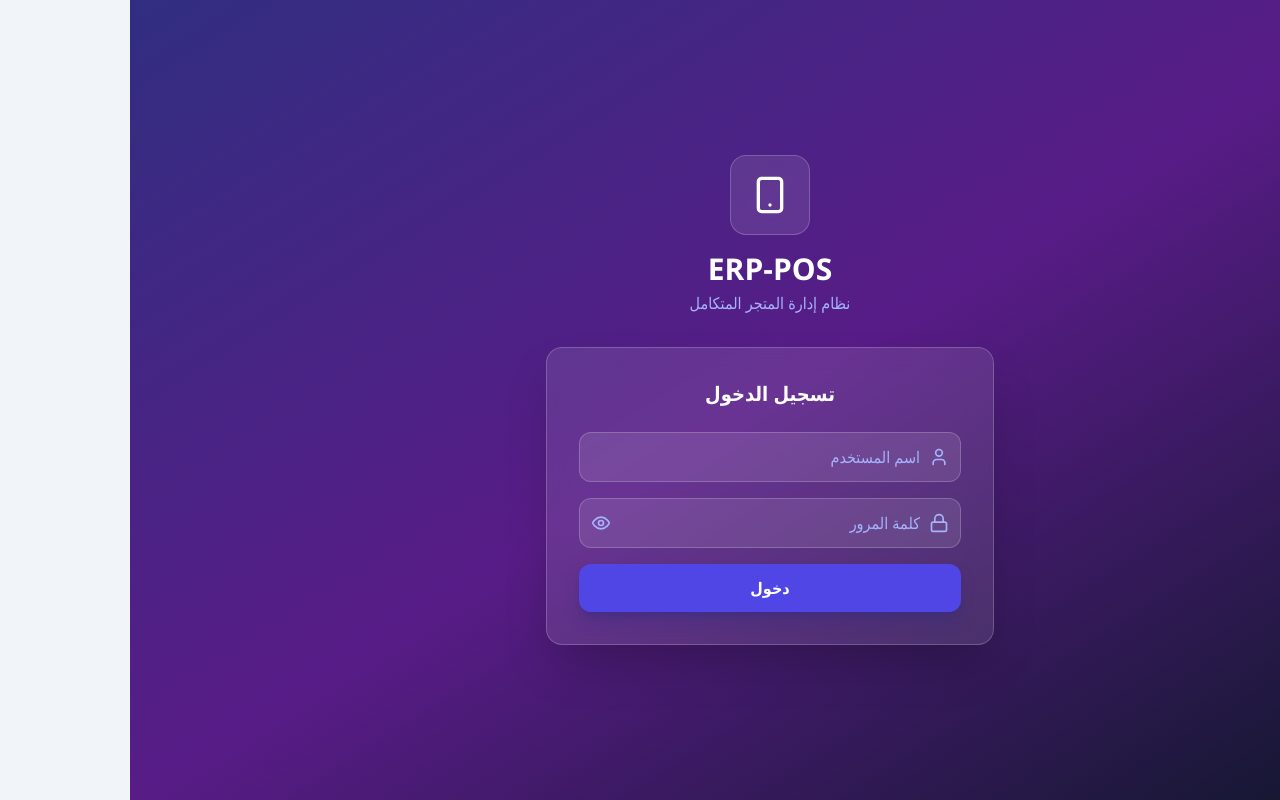
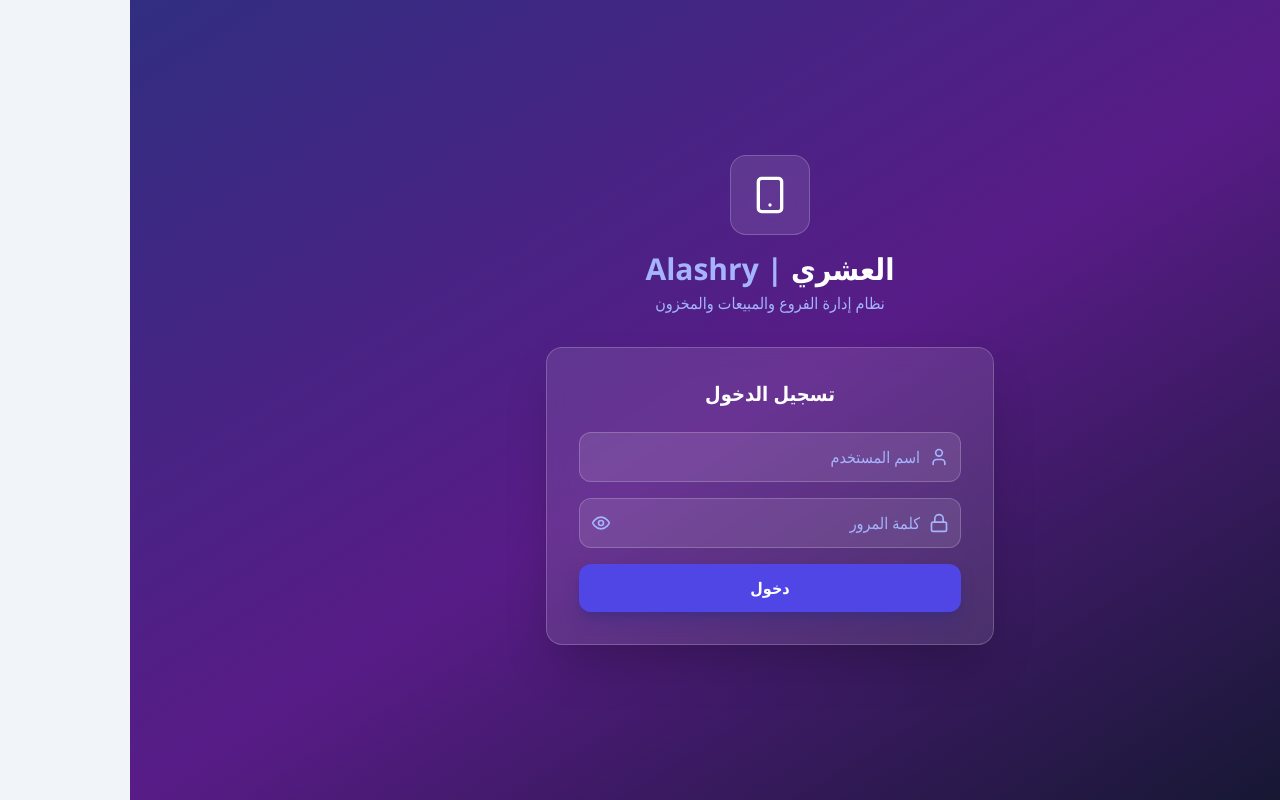
Before and after one commit to Test1531r/erp-pos-v5-hybrid, a React (Vite) app in the folder frontend/: page /login in a window 1280 px wide. Built offline with nearby package versions, Linux system fonts and the light colour scheme; no server answers.

Commit message:
branding: update login screen to Alashry

```diff
--- a/frontend/src/views/Login.jsx
+++ b/frontend/src/views/Login.jsx
@@ -35,8 +35,8 @@ export default function Login() {
           <div className="inline-flex items-center justify-center w-20 h-20 bg-white/10 backdrop-blur rounded-2xl mb-4 border border-white/20">
             <Smartphone className="w-10 h-10 text-white" />
           </div>
-          <h1 className="text-3xl font-bold text-white">ERP-POS</h1>
-          <p className="text-indigo-300 mt-1">نظام إدارة المتجر المتكامل</p>
+          <h1 className="text-3xl font-bold text-white">العشري <span className="text-indigo-300">| Alashry</span></h1>
+          <p className="text-indigo-300 mt-1">نظام إدارة الفروع والمبيعات والمخزون</p>
         </div>
 
         {/* Form */}
```
